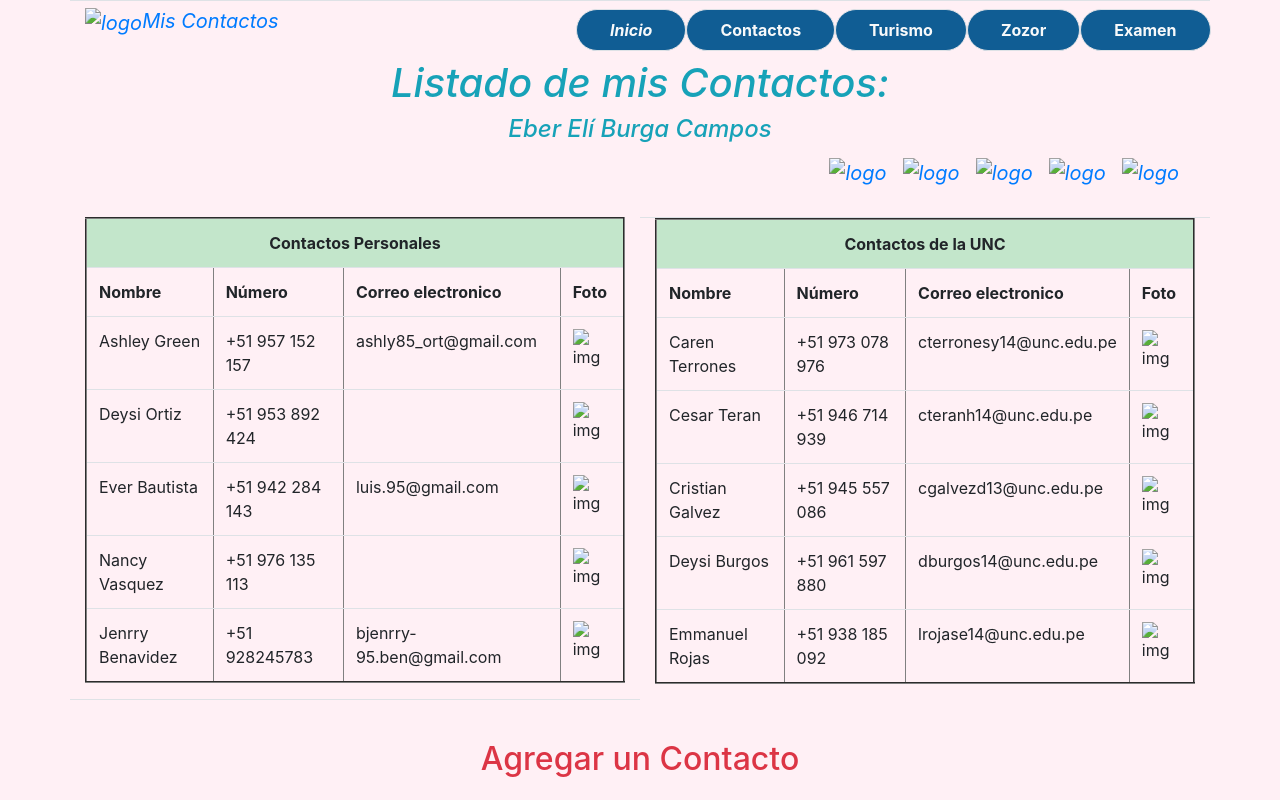
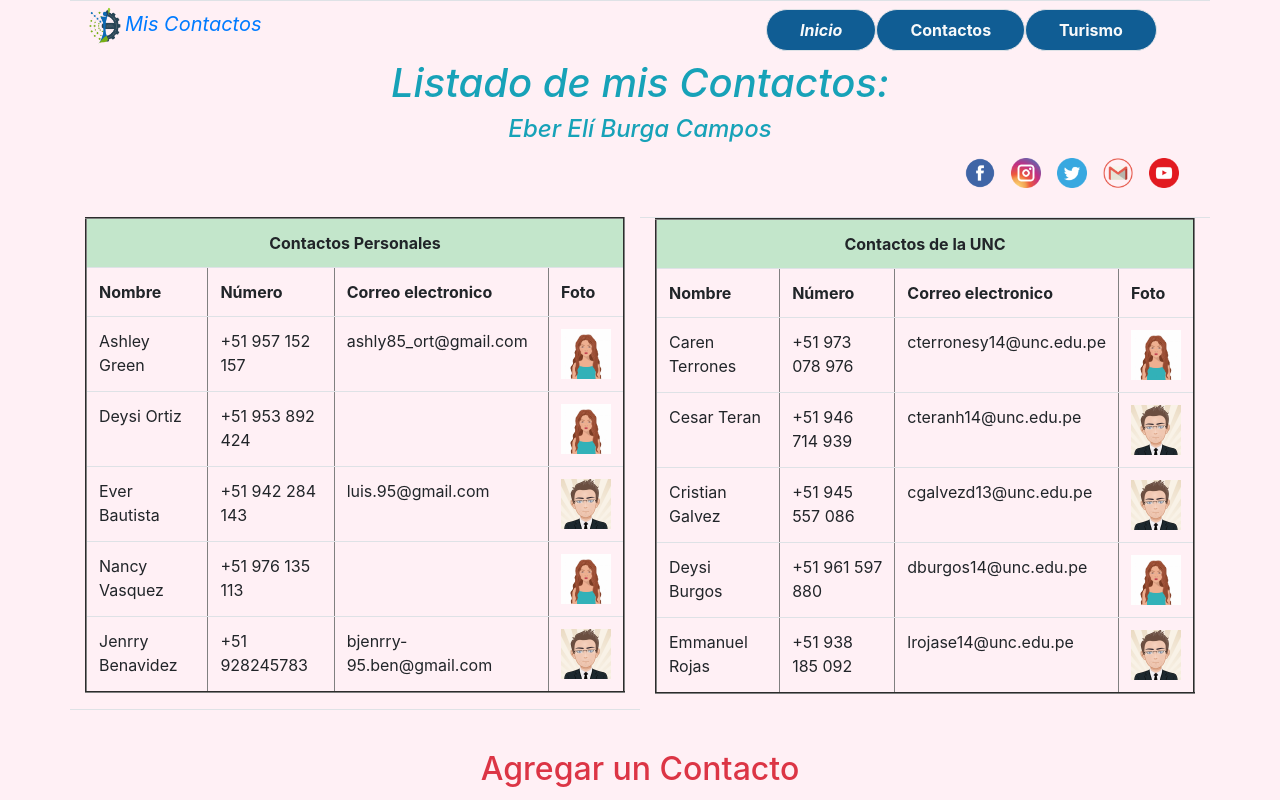
Before and after one commit to repot95/repot95.github.io, a plain HTML site: page contacto.html in a window 1280 px wide. Shown: the top 800 px of the page. Drawn offline with nearby package versions, Linux system fonts and the light colour scheme; files that its build step writes are made by us from their sources.

Commit message:
12 de junio

```diff
--- a/contacto.html
+++ b/contacto.html
@@ -1,5 +1,5 @@
 <!DOCTYPE html>
-<html class="no-js">
+<html class="no-js" lang="es">
 
 <head>
     <meta charset="utf-8">
@@ -7,17 +7,17 @@
     <title>Mi Biografía</title>
     <meta name="description" content="">
     <meta name="viewport" content="width=device-width, initial-scale=1">
-    <link rel="stylesheet" href="/Lab02/css/bootstrap/css/bootstrap.min.css">
-    <link rel="icon" type="image/png" href="/images/contactos.ico">
+    <link rel="stylesheet" href="/css/bootstrap/css/bootstrap.min.css">
+    <link rel="icon" type="image/png" href="/img/contactos.ico">
 </head>
 
 <body style="background: #FFF0F5;">
     <header class="container border-top">
         <div class="row">
-            <div class="col-sm-5">
-                <a class="navbar-brand font-italic" href="/Lab02/contacto.html"><img src="/Lab02/img/logo.png" width="40" height="40" alt="logo">Mis Contactos</a>
+            <div class="col-12 col-sm-7">
+                <a class="navbar-brand font-italic" href="/contacto.html"><img src="/img/logo.png" width="40" height="40" alt="logo">Mis Contactos</a>
             </div>
-            <div class="col-sm-7">
+            <div class="col-12 col-sm-5">
                 <nav class="navbar navbar-expand-lg navbar-light">
                     <button class="navbar-toggler" type="button" data-toggle="collapse" data-target="#navbarNav" aria-controls="navbarNav" aria-expanded="false" aria-label="Toggle navigation">
                     <span class="navbar-toggler-icon"></span>
@@ -26,19 +26,13 @@
                     <div class="collapse navbar-collapse" id="navbarNav">
                         <ul class="navbar-nav">
                             <li class="nav-item border rounded-pill" style="background-color: #105d94;">
-                                <a class="nav-link font-italic text-light" style="margin-left: 25px;margin-right: 25px;" href="/Lab02/index.html"><strong>Inicio</strong></a>
+                                <a class="nav-link font-italic text-light" style="margin-left: 25px;margin-right: 25px;" href="/index.html"><strong>Inicio</strong></a>
                             </li>
                             <li class="nav-item border rounded-pill" style="background-color: #105d94;">
-                                <a class="nav-link text-light" style="margin-left: 25px;margin-right: 25px;" href="/Lab02/contacto.html"><strong>Contactos</strong></a>
+                                <a class="nav-link text-light" style="margin-left: 25px;margin-right: 25px;" href="/contacto.html"><strong>Contactos</strong></a>
                             </li>
                             <li class="nav-item border rounded-pill" style="background-color: #105d94;">
-                                <a class="nav-link text-light" style="margin-left: 25px;margin-right: 25px;" href="/Lab02/turismo.html"><strong>Turismo</strong></a>
-                            </li>
-                            <li class="nav-item border rounded-pill" style="background-color: #105d94;">
-                                <a class="nav-link text-light" style="margin-left: 25px;margin-right: 25px;" href="/laboratorio.html" target="blank"><strong>Zozor</strong></a>
-                            </li>
-                            <li class="nav-item border rounded-pill" style="background-color: #105d94;">
-                                <a class="nav-link text-light" style="margin-left: 25px;margin-right: 25px;" href="/empresa.html" target="blank"><strong>Examen</strong></a>
+                                <a class="nav-link text-light" style="margin-left: 25px;margin-right: 25px;" href="/turismo.html"><strong>Turismo</strong></a>
                             </li>
                         </ul>
                     </div>
@@ -55,19 +49,19 @@
         <div>
             <ul class="nav justify-content-end">
                 <li class="nav-item">
-                    <a class="navbar-brand" href="https://www.facebook.com/" target="blanck"><img src="/Lab02/img/facebook.png" width="30" height="30" alt="logo"></a>
+                    <a class="navbar-brand" href="https://www.facebook.com/" target="blanck"><img src="/img/facebook.png" width="30" height="30" alt="logo"></a>
                 </li>
                 <li class="nav-item">
-                    <a class="navbar-brand" href="https://www.instagram.com/?hl=es-la" target="blanck"><img src="/Lab02/img/instagram.png" width="30" height="30" alt="logo"></a>
+                    <a class="navbar-brand" href="https://www.instagram.com/?hl=es-la" target="blanck"><img src="/img/instagram.png" width="30" height="30" alt="logo"></a>
                 </li>
                 <li class="nav-item">
-                    <a class="navbar-brand" href="https://twitter.com/login" target="blanck"><img src="/Lab02/img/twitter.png" width="30" height="30" alt="logo"></a>
+                    <a class="navbar-brand" href="https://twitter.com/login" target="blanck"><img src="/img/twitter.png" width="30" height="30" alt="logo"></a>
                 </li>
                 <li class="nav-item">
-                    <a class="navbar-brand" href="https://www.google.com/intl/es-419/gmail/about/#" target="blanck"><img src="/Lab02/img/gmail.png" width="30" height="30" alt="logo"></a>
+                    <a class="navbar-brand" href="https://www.google.com/intl/es-419/gmail/about/#" target="blanck"><img src="/img/gmail.png" width="30" height="30" alt="logo"></a>
                 </li>
                 <li class="nav-item">
-                    <a class="navbar-brand" href="https://www.youtube.com/" target="blanck"><img src="/Lab02/img/youtube.png" width="30" height="30" alt="logo"></a>
+                    <a class="navbar-brand" href="https://www.youtube.com/" target="blanck"><img src="/img/youtube.png" width="30" height="30" alt="logo"></a>
                 </li>
             </ul>
         </div>
@@ -92,31 +86,31 @@
                         <td>Ashley Green</td>
                         <td>+51 957 152 157</td>
                         <td>ashly85_ort@gmail.com</td>
-                        <td><img style="max-width: 50px;" src="/Lab02/img/mujer.jpg" alt="img "></td>
+                        <td><img style="max-width: 50px;" src="/img/mujer.jpg" alt="img "></td>
                     </tr>
                     <tr>
                         <td>Deysi Ortiz</td>
                         <td>+51 953 892 424</td>
                         <td></td>
-                        <td><img style="max-width: 50px;" src="/Lab02/img/mujer.jpg" alt="img "></td>
+                        <td><img style="max-width: 50px;" src="/img/mujer.jpg" alt="img "></td>
                     </tr>
                     <tr>
                         <td>Ever Bautista</td>
                         <td>+51 942 284 143</td>
                         <td>luis.95@gmail.com</td>
-                        <td><img style="max-width: 50px;" src="/Lab02/img/hombre.jpg" alt="img "></td>
+                        <td><img style="max-width: 50px;" src="/img/hombre.jpg" alt="img "></td>
                     </tr>
                     <tr>
                         <td>Nancy Vasquez</td>
                         <td>+51 976 135 113</td>
                         <td></td>
-                        <td><img style="max-width: 50px;" src="/Lab02/img/mujer.jpg" alt="img "></td>
+                        <td><img style="max-width: 50px;" src="/img/mujer.jpg" alt="img "></td>
                     </tr>
                     <tr>
                         <td>Jenrry Benavidez</td>
                         <td>+51 928245783</td>
                         <td>bjenrry-95.ben@gmail.com</td>
-                        <td><img style="max-width: 50px;" src="/Lab02/img/hombre.jpg" alt="img "></td>
+                        <td><img style="max-width: 50px;" src="/img/hombre.jpg" alt="img "></td>
                     </tr>
                 </table>
             </div>
@@ -138,31 +132,31 @@
                         <td>Caren Terrones</td>
                         <td>+51 973 078 976</td>
                         <td>cterronesy14@unc.edu.pe</td>
-                        <td><img style="max-width: 50px;" src="/Lab02/img/mujer.jpg" alt="img "></td>
+                        <td><img style="max-width: 50px;" src="/img/mujer.jpg" alt="img "></td>
                     </tr>
                     <tr>
                         <td>Cesar Teran</td>
                         <td>+51 946 714 939</td>
                         <td>cteranh14@unc.edu.pe</td>
-                        <td><img style="max-width: 50px;" src="/Lab02/img/hombre.jpg" alt="img "></td>
+                        <td><img style="max-width: 50px;" src="/img/hombre.jpg" alt="img "></td>
                     </tr>
                     <tr>
                         <td>Cristian Galvez</td>
                         <td>+51 945 557 086</td>
                         <td>cgalvezd13@unc.edu.pe</td>
-                        <td><img style="max-width: 50px;" src="/Lab02/img/hombre.jpg" alt="img "></td>
+                        <td><img style="max-width: 50px;" src="/img/hombre.jpg" alt="img "></td>
                     </tr>
                     <tr>
                         <td>Deysi Burgos</td>
                         <td>+51 961 597 880</td>
                         <td>dburgos14@unc.edu.pe</td>
-                        <td><img style="max-width: 50px;" src="/Lab02/img/mujer.jpg" alt="img "></td>
+                        <td><img style="max-width: 50px;" src="/img/mujer.jpg" alt="img "></td>
                     </tr>
                     <tr>
                         <td>Emmanuel Rojas</td>
                         <td>+51 938 185 092</td>
                         <td>lrojase14@unc.edu.pe</td>
-                        <td><img style="max-width: 50px;" src="/Lab02/img/hombre.jpg" alt="img "></td>
+                        <td><img style="max-width: 50px;" src="/img/hombre.jpg" alt="img "></td>
                     </tr>
                 </table>
             </div>
```
Also changed, not shown: index.html (+15 -22 lines), turismo.html (+32 -38 lines).
